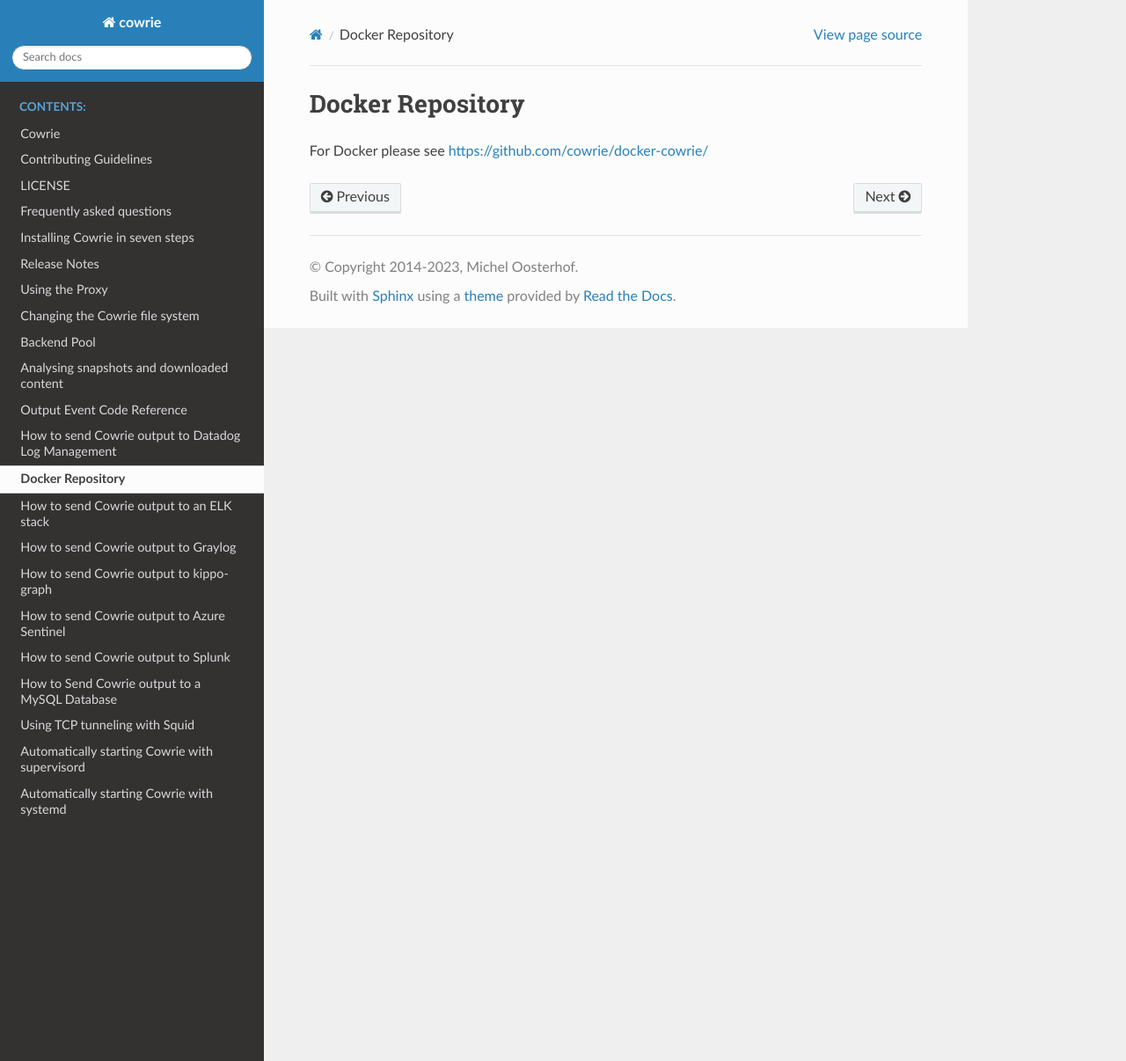
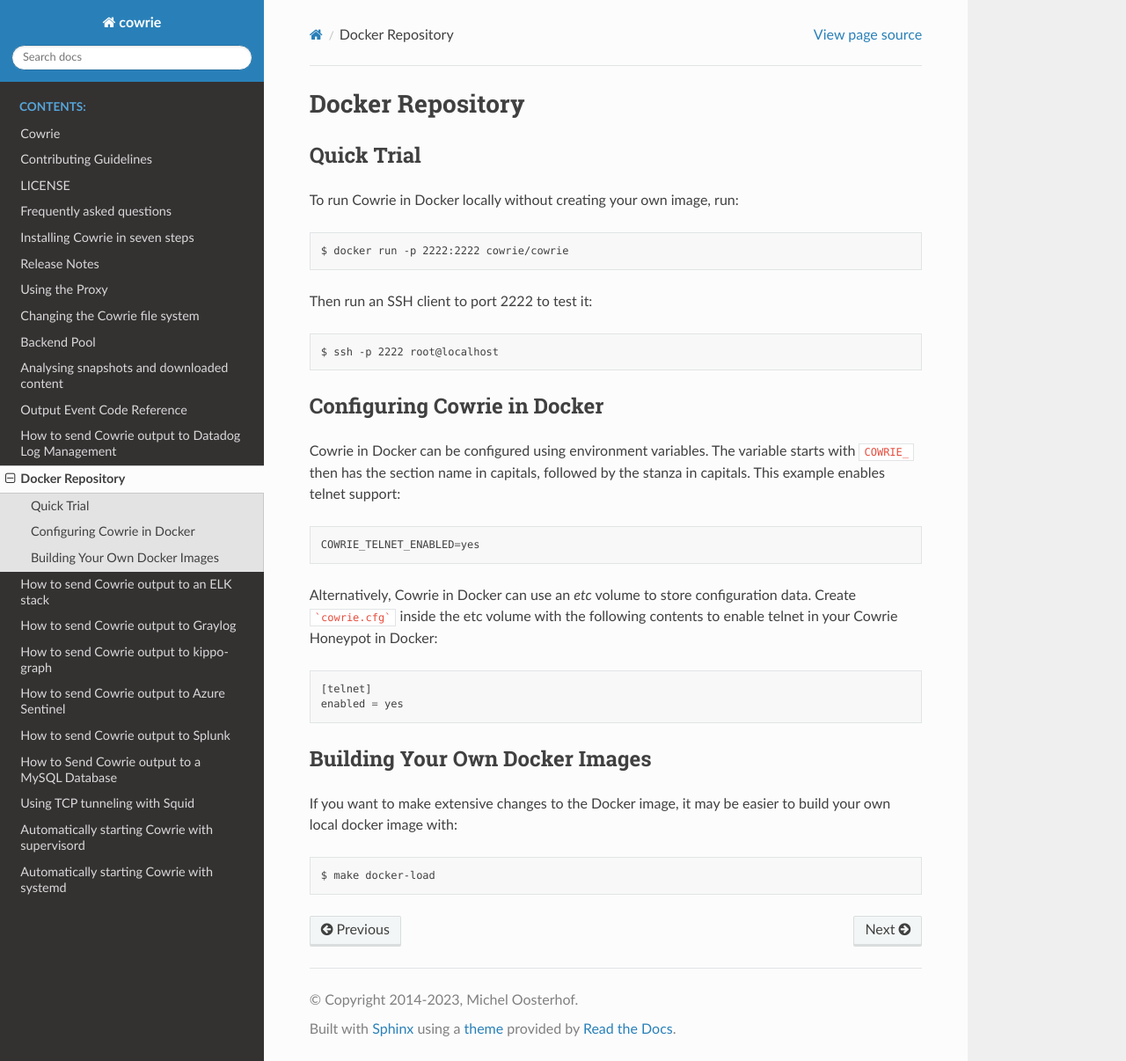
Before and after one commit to cowrie/cowrie, a Sphinx documentation site: the page built from docs/docker/README.rst, in a window 1280 px wide and 1206 px high. Shown: the whole window at 88% size. Built offline with Sphinx 7.4.7 and the Read the Docs theme 3.1.0, drawn with Linux system fonts in a browser that asks for light colours; the version number could not be read and is left out.

Commit message:
update docker docs

````diff
--- a/docs/docker/README.rst
+++ b/docs/docker/README.rst
@@ -1,4 +1,40 @@
 Docker Repository
 =================
 
-For Docker please see https://github.com/cowrie/docker-cowrie/
+Quick Trial
+***********
+
+To run Cowrie in Docker locally without creating your own image, run::
+
+    $ docker run -p 2222:2222 cowrie/cowrie
+
+Then run an SSH client to port 2222 to test it::
+
+    $ ssh -p 2222 root@localhost
+
+
+Configuring Cowrie in Docker
+****************************
+
+Cowrie in Docker can be configured using environment variables. The
+variable starts with ``COWRIE_`` then has the section name in capitals,
+followed by the stanza in capitals. This example enables
+telnet support::
+
+    COWRIE_TELNET_ENABLED=yes
+
+Alternatively, Cowrie in Docker can use an `etc` volume to store
+configuration data.  Create ```cowrie.cfg``` inside the etc volume
+with the following contents to enable telnet in your Cowrie Honeypot
+in Docker::
+
+    [telnet]
+    enabled = yes
+
+Building Your Own Docker Images
+*******************************
+
+If you want to make extensive changes to the Docker image, it may be easier to build
+your own local docker image with::
+
+    $ make docker-load
````
